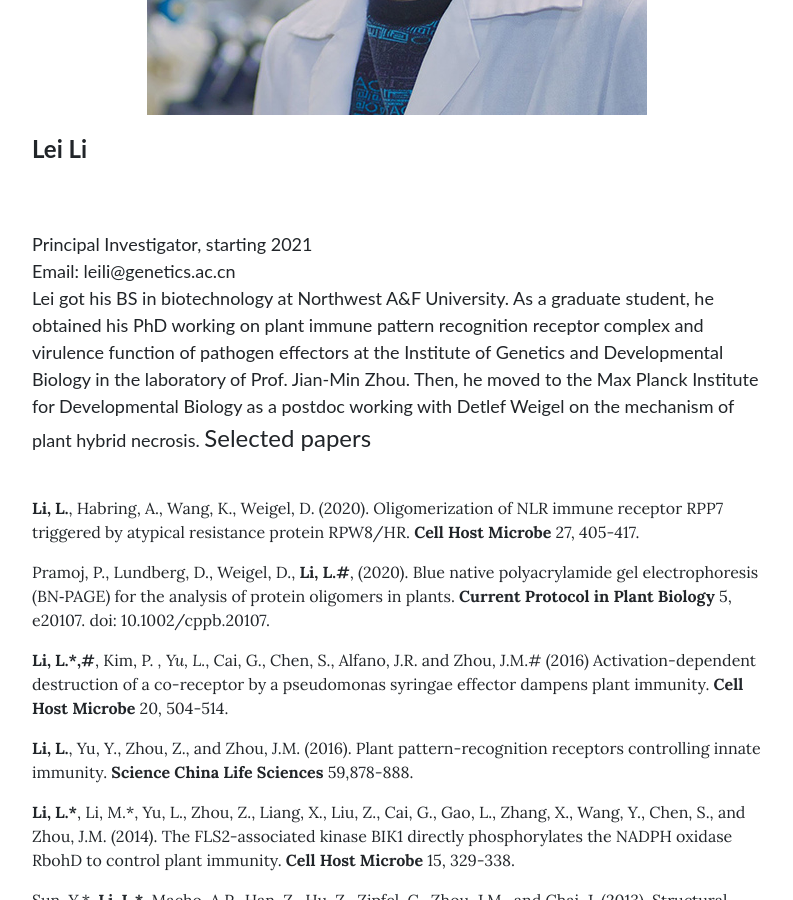
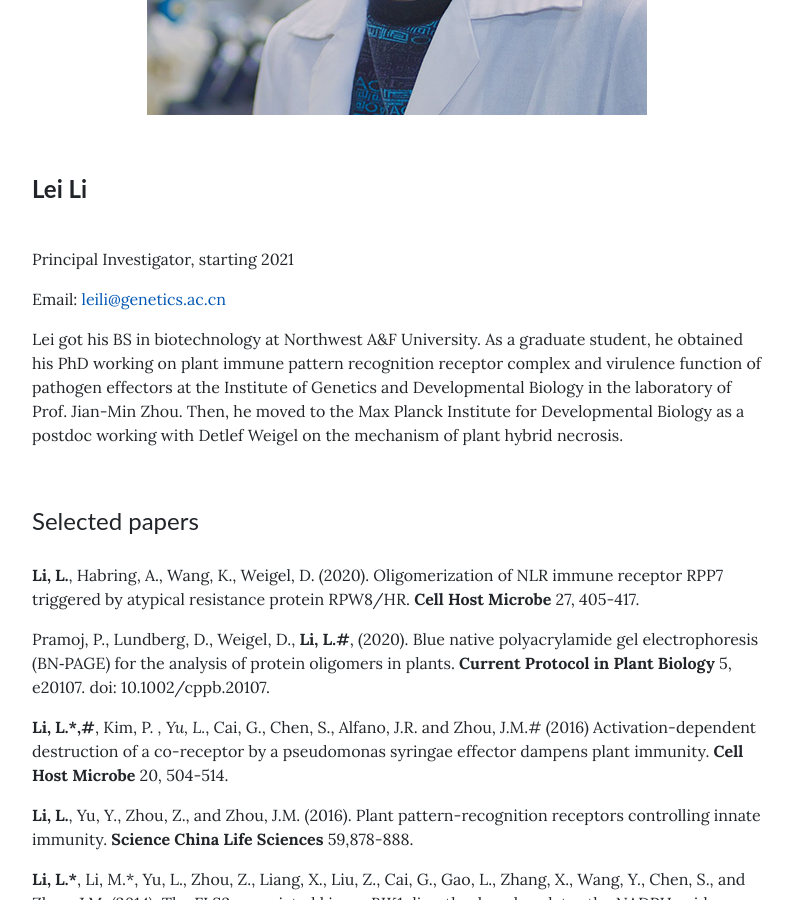
Before and after one commit to leili-plantmicrobe/leili-plantmicrobe.github.io, a Jekyll site: the page built from pages/leili.md, in a window 1280 px wide and 900 px high, scrolled down 765 px. Shown: the whole window, without its empty margins (243-1036 px from the left). Built offline with Jekyll 4.4.1, drawn with Linux system fonts in a browser that asks for light colours.

Commit message:
Update leili.md

```diff
--- a/pages/leili.md
+++ b/pages/leili.md
@@ -11,25 +11,29 @@ permalink: /leili/
 
 ![leili]({{ site.baseurl }}{% link /assets/img/leili.jpg %})
 
+<br/>
 
 <font face="Lato" size="5">
   <b>Lei Li</b>
 </font>
 
 <br/>
+
+Principal Investigator, starting 2021
+
+
+Email: <leili@genetics.ac.cn>
+
+
+Lei got his BS in biotechnology at Northwest A&F University. As a graduate student, he obtained his PhD working on plant immune pattern recognition receptor complex and virulence function of pathogen effectors at the Institute of Genetics and Developmental Biology in the laboratory of Prof. Jian-Min Zhou. Then, he moved to the Max Planck Institute for Developmental Biology as a postdoc working with Detlef Weigel on the mechanism of plant hybrid necrosis.
+
+
 <br/>
 
-<font size="4" face="Lato">
-Principal Investigator, starting 2021
-<br/>
-Email: leili@genetics.ac.cn
-<br/>
-Lei got his BS in biotechnology at Northwest A&F University. As a graduate student, he obtained his PhD working on plant immune pattern recognition receptor complex and virulence function of pathogen effectors at the Institute of Genetics and Developmental Biology in the laboratory of Prof. Jian-Min Zhou. Then, he moved to the Max Planck Institute for Developmental Biology as a postdoc working with Detlef Weigel on the mechanism of plant hybrid necrosis.
-</font>
 
 <font size="5" face="Lato">Selected papers</font>
+
 <br/>
-
 **Li, L.**, Habring, A., Wang, K., Weigel, D. (2020). Oligomerization of NLR immune receptor RPP7 triggered by atypical resistance protein RPW8/HR. **Cell Host Microbe** 27, 405-417.
 
 Pramoj, P., Lundberg, D., Weigel, D., **Li, L.\#**, (2020). Blue native polyacrylamide gel electrophoresis (BN‐PAGE) for the analysis of protein oligomers in plants. **Current Protocol in Plant Biology** 5, e20107. doi: 10.1002/cppb.20107.
```
